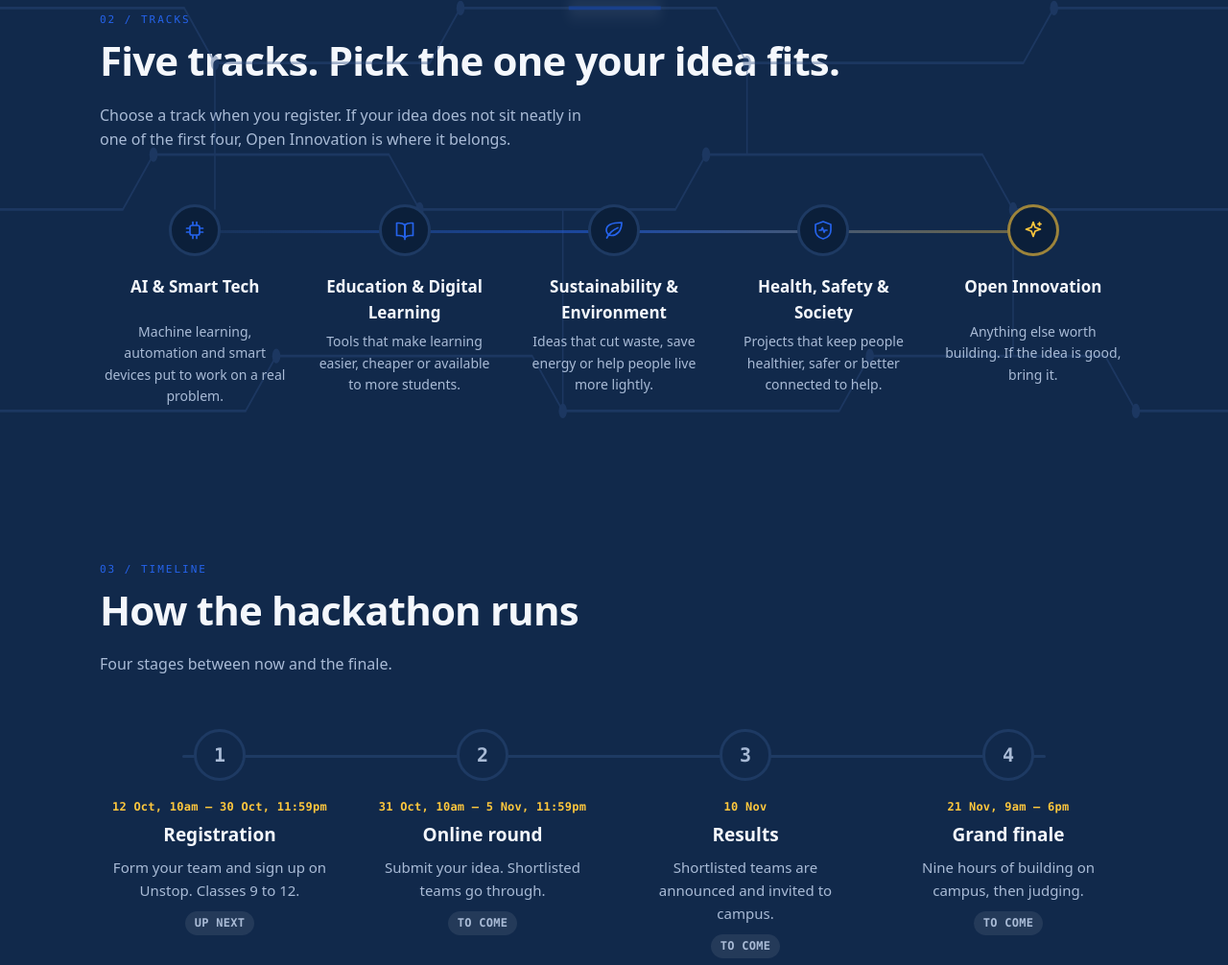
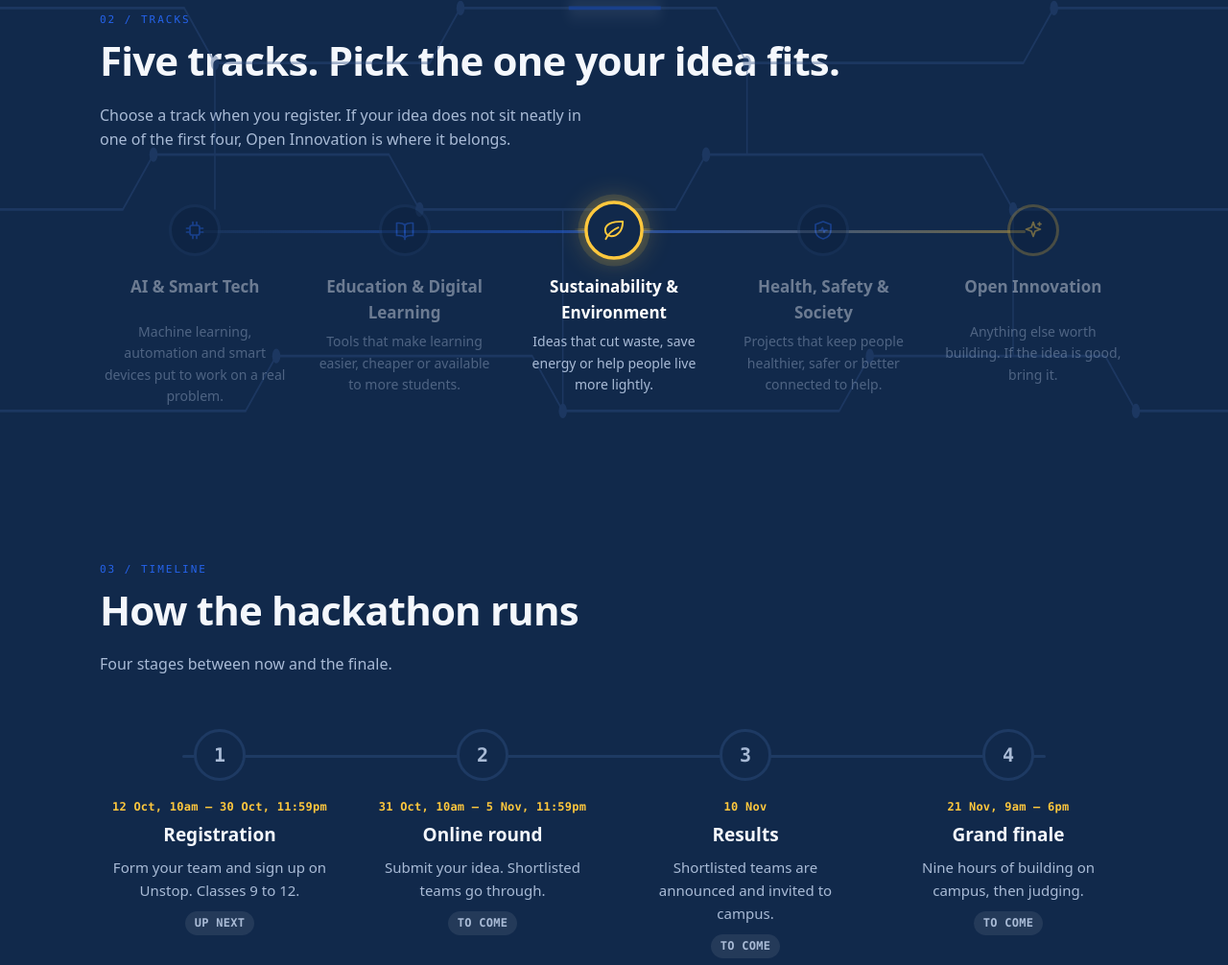
Before and after one commit to BrahmiCSE/HACKATHON-SITE, a plain HTML site: page index.html in a window 1280 px wide. Shown: the part 1877-2883 px from the top of the page at 96% size. Drawn offline with Linux system fonts and the light colour scheme.

Commit message:
Light the five tracks in turn while the section is in view

```diff
--- a/index.html
+++ b/index.html
@@ -438,6 +438,7 @@
 
       <ul class="tracks" data-stagger>
         <div class="tk-rail" aria-hidden="true"></div>
+        <span class="tk-glow" id="tk-glow" aria-hidden="true"></span>
         <li class="tk-item">
           <span class="tk-node" aria-hidden="true">
             <svg class="icon" aria-hidden="true"><use href="#icon-chip"></use></svg>
--- a/script.js
+++ b/script.js
@@ -477,7 +477,112 @@ function initHud() {
 
 
 /* -----------------------------------------------------------
-   9. FOOTER YEAR
+   9. TRACK SPOTLIGHT
+
+   While the tracks section is on screen, each track lights up in
+   turn and a glow slides along the rail to it. The cycle stops
+   when the section scrolls away, so nothing runs in the
+   background, and hovering a track holds the light on that one.
+   ----------------------------------------------------------- */
+function initTrackSpotlight() {
+  var list = document.querySelector(".tracks");
+  if (!list) { return; }
+
+  var items = list.querySelectorAll(".tk-item");
+  if (items.length === 0) { return; }
+
+  var reduced = window.matchMedia("(prefers-reduced-motion: reduce)").matches;
+  if (reduced) { return; }
+
+  var HOLD = 1900;          // how long each one stays lit
+  var index = 0;
+  var timer = null;
+  var paused = false;
+
+  var glow = document.getElementById("tk-glow");
+
+  function light(i) {
+    for (var n = 0; n < items.length; n++) {
+      items[n].classList.toggle("is-active", n === i);
+    }
+    list.style.setProperty("--tk-active", String(i));
+
+    // Measure where the lit circle actually is and move the light
+    // there. Measuring is reliable on both layouts; working it out
+    // from percentages was not, because the circles sit in grid
+    // columns while the rail is inset from the edges.
+    if (glow) {
+      var node = items[i].querySelector(".tk-node");
+      if (node) {
+        var a = node.getBoundingClientRect();
+        var b = list.getBoundingClientRect();
+        glow.style.setProperty("--tk-x", (a.left - b.left + a.width / 2).toFixed(1) + "px");
+        glow.style.setProperty("--tk-y", (a.top - b.top + a.height / 2).toFixed(1) + "px");
+      }
+    }
+  }
+
+  // Re-measure if the window is resized while a track is lit
+  window.addEventListener("resize", function () {
+    if (timer !== null || paused) { light(index); }
+  });
+
+  function step() {
+    if (paused) { return; }
+    index = (index + 1) % items.length;
+    light(index);
+  }
+
+  function start() {
+    if (timer !== null) { return; }
+    list.classList.add("is-cycling");
+    light(index);
+    timer = window.setInterval(step, HOLD);
+  }
+
+  function stop() {
+    if (timer === null) { return; }
+    window.clearInterval(timer);
+    timer = null;
+    list.classList.remove("is-cycling");
+    for (var n = 0; n < items.length; n++) {
+      items[n].classList.remove("is-active");
+    }
+  }
+
+  // Hovering holds the light on whichever one you are pointing at
+  for (var i = 0; i < items.length; i++) {
+    (function (item, position) {
+      item.addEventListener("mouseenter", function () {
+        if (timer === null) { return; }
+        paused = true;
+        index = position;
+        light(position);
+      });
+      item.addEventListener("mouseleave", function () {
+        paused = false;
+      });
+    })(items[i], i);
+  }
+
+  // Only run while the section is actually on screen
+  if (typeof window.IntersectionObserver !== "function") {
+    start();
+    return;
+  }
+
+  var watcher = new IntersectionObserver(function (entries) {
+    entries.forEach(function (entry) {
+      if (entry.isIntersecting) { start(); } else { stop(); }
+    });
+  }, { threshold: 0.25 });
+
+  watcher.observe(list);
+}
+
+
+/* -----------------------------------------------------------
+   10. FOOTER YEAR
    ----------------------------------------------------------- */
 function initYear() {
   var yearEl = document.getElementById("year");
@@ -499,5 +604,6 @@ initFlipCards();
 initTimeline();
 initHud();
 initReveal();
+initTrackSpotlight();
 initCursor();
 initYear();
--- a/style.css
+++ b/style.css
@@ -489,7 +489,12 @@ p { color: var(--text-dim); }
   opacity: 0.55;
 }
 
-.tk-item { position: relative; text-align: center; }
+.tk-item {
+  position: relative;
+  text-align: center;
+  transition: opacity 0.45s ease-out;
+}
+
 
 .tk-node {
   position: relative;
@@ -510,6 +515,42 @@ p { color: var(--text-dim); }
   border-color: var(--blue);
   transform: translateY(-3px);
 }
+
+/* The one currently lit */
+.tk-item.is-active .tk-node {
+  border-color: var(--yellow);
+  background-color: var(--navy-soft);
+  transform: scale(1.14);
+  box-shadow: 0 0 0 6px rgba(255, 200, 61, 0.12),
+              0 0 26px rgba(255, 200, 61, 0.32);
+}
+
+.tk-item.is-active .tk-node .icon { color: var(--yellow); }
+
+.tk-item.is-active h3 { color: #fff; }
+
+/* A light that slides along the rail to whichever one is lit.
+   --tk-active is the index, set by script.js. */
+/* script.js measures the lit circle and writes its centre into
+   --tk-x and --tk-y. Measuring beats percentage maths here, because
+   the circles sit in grid columns while the rail is inset, so the
+   two never lined up reliably. */
+.tk-glow {
+  position: absolute;
+  top: 0;
+  left: 0;
+  width: 84px;
+  height: 3px;
+  margin: -1.5px 0 0 -42px;
+  z-index: 0;
+  border-radius: 3px;
+  background: linear-gradient(90deg, transparent, var(--yellow), transparent);
+  opacity: 0;
+  transform: translate(var(--tk-x, 0px), var(--tk-y, 0px));
+  transition: transform 0.55s cubic-bezier(0.3, 0.8, 0.3, 1), opacity 0.4s;
+}
+
+.tracks.is-cycling .tk-glow { opacity: 0.95; }
 
 .tk-node .icon { margin: 0; width: 24px; height: 24px; }
 
@@ -1205,6 +1246,9 @@ p { color: var(--text-dim); }
 @media (prefers-reduced-motion: reduce) {
   .trace { animation: none; opacity: 0; }
   .caret { animation: none; }
+  /* No spotlight cycle, and nothing dimmed */
+  .tracks.is-cycling .tk-item { opacity: 1; }
+  .tk-glow { display: none; }
 }
 
 /* =========== 13. MOBILE ADJUSTMENTS =================
@@ -1257,6 +1301,15 @@ p { color: var(--text-dim); }
   }
 
   .tk-node { grid-row: 1 / span 2; margin: 0; }
+
+  /* Vertical rail, so the light travels down rather than across */
+  /* The rail runs downwards here, so the light is a vertical bar */
+  .tk-glow {
+    width: 3px;
+    height: 70px;
+    margin: -35px 0 0 -1.5px;
+    background: linear-gradient(180deg, transparent, var(--yellow), transparent);
+  }
 
   .tk-item h3 { min-height: 0; }
 
@@ -1430,14 +1483,14 @@ p { color: var(--text-dim); }
 
 /* A group, whose children arrive in order.
    The rails are skipped: they are lines, not items. */
-[data-stagger] > *:not(.tk-rail):not(.tl-rail) {
+[data-stagger] > *:not(.tk-rail):not(.tl-rail):not(.tk-glow) {
   opacity: 0;
   transform: translateY(30px);
   transition: opacity 0.6s ease-out,
               transform 0.6s cubic-bezier(0.2, 0.75, 0.25, 1);
 }
 
-[data-stagger].is-revealed > *:not(.tk-rail):not(.tl-rail) {
+[data-stagger].is-revealed > *:not(.tk-rail):not(.tl-rail):not(.tk-glow) {
   opacity: 1;
   transform: none;
 }
@@ -1494,6 +1547,12 @@ p { color: var(--text-dim); }
 }
 
 
+/* While the spotlight runs, the others step back so the lit one
+   actually reads as lit. These sit here, after the reveal rules,
+   because those also set opacity on the same elements and whichever
+   comes last wins. */
+.tracks[data-stagger].is-cycling .tk-item:not(.is-active) { opacity: 0.4; }
+
 /* Respect people who have reduced motion turned on in their device settings */
 @media (prefers-reduced-motion: reduce) {
   html { scroll-behavior: auto; }
```
